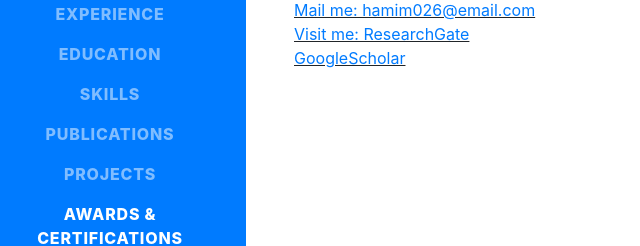
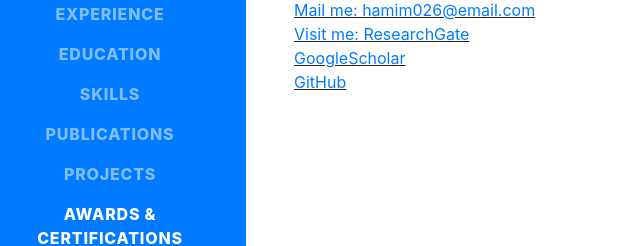
Before and after one commit to khaledmohammedsaifuddin/Profile, a website with bundled scripts: page index.html in a window 1280 px wide. Shown: the part 386-632 px from the top of the page, 26-666 px from the left. Built offline with nearby package versions, Linux system fonts and the light colour scheme; a web font is replaced by a local one.

Commit message:
updated
updated

```diff
--- a/index.html
+++ b/index.html
@@ -82,6 +82,8 @@ Currently, I am working on Real-Time Face Recognition Based Attendance System, S
 <u><a href="mailto:hamim026@email.com">Mail me: hamim026@email.com</a></u>
 <u><a href="https://www.researchgate.net/profile/Khaled_Mohammed_Saifuddin">Visit me: ResearchGate</a></u>
 <u><a href="https://scholar.google.com/citations?view_op=list_works&hl=en&user=_jR1BrsAAAAJ">GoogleScholar</a></u>
+<u><a href="https://github.com/khaledmohammedsaifuddin">GitHub</a></u>
+
 
                   </section>
 
```
